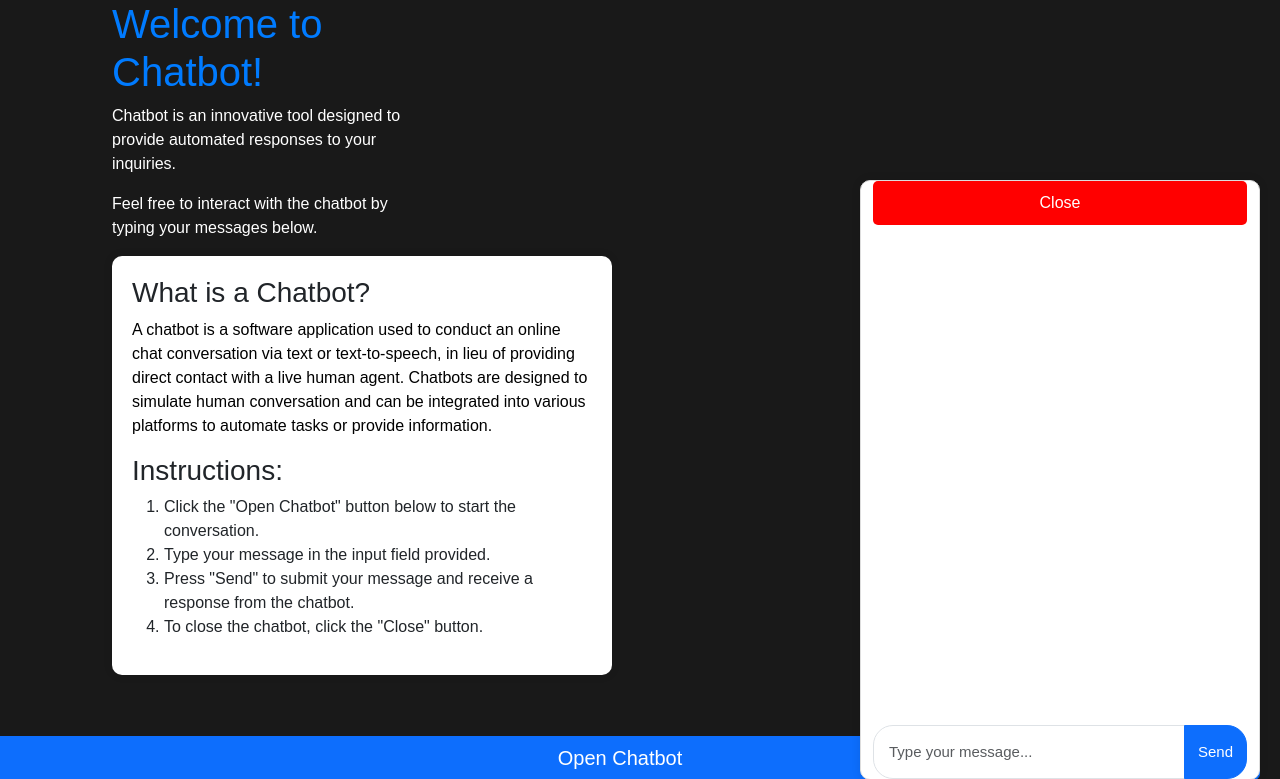
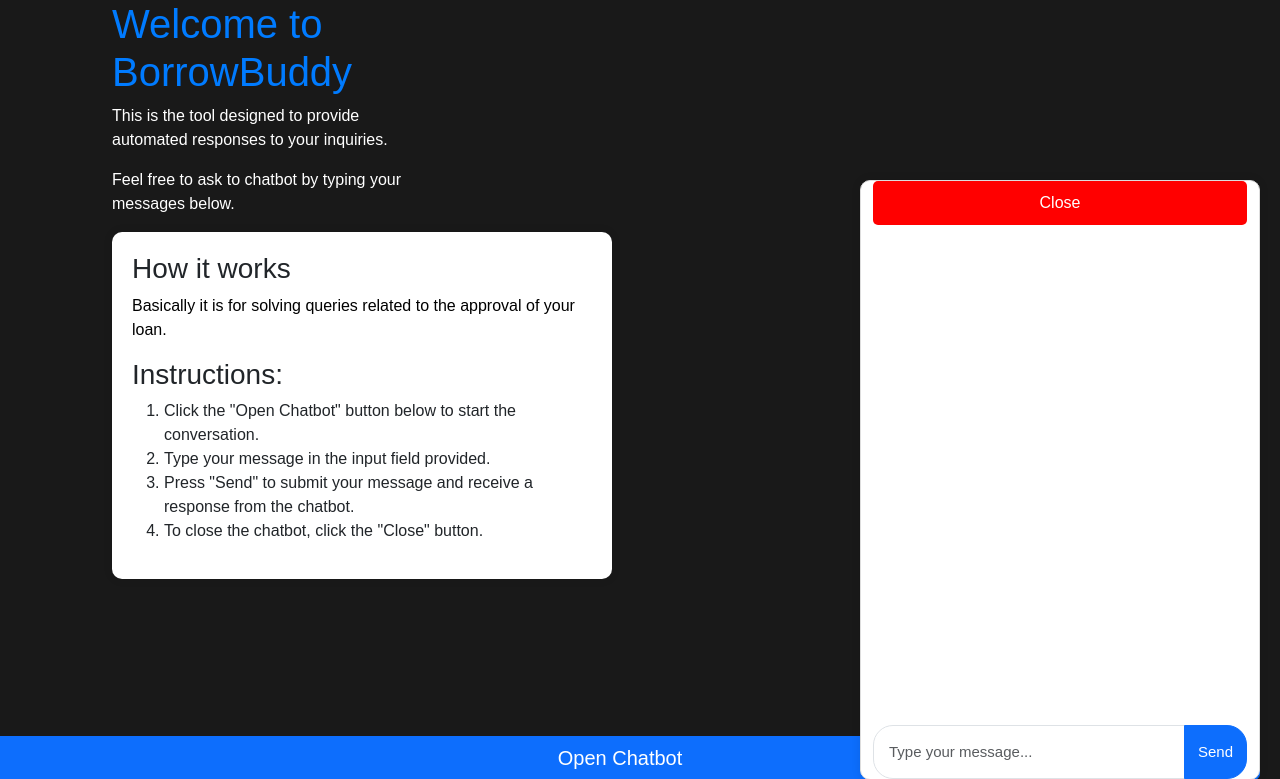
Before and after one commit to shravanbishnoi/SUCoder2024, a Flask app: page /chatbot in a window 1280 px wide. Shown: the top 779 px of the page. Run offline with Flask 3, Linux system fonts and the light colour scheme; parts of the project's set-up code (start-up, migrations or seed data) failed here and were passed over; some libraries are stand-ins or nearby versions.

Commit message:
Update bot.html

```diff
--- a/Hackathon_Loan_project/template/bot.html
+++ b/Hackathon_Loan_project/template/bot.html
@@ -161,14 +161,12 @@
 
   <div class="row" style="width: 500px; margin-left:100px;">
     <div class="col-md-8">
-      <h1>Welcome to Chatbot!</h1>
-      <p>Chatbot is an innovative tool designed to provide automated responses to your inquiries.</p>
-      <p>Feel free to interact with the chatbot by typing your messages below.</p>
+      <h1>Welcome to BorrowBuddy</h1>
+      <p>This is the tool designed to provide automated responses to your inquiries.</p>
+      <p>Feel free to ask to chatbot by typing your messages below.</p>
       <div class="chatbot-info">
-        <h3>What is a Chatbot?</h3>
-        <p class="chatbot-bot">A chatbot is a software application used to conduct an online chat conversation via text or text-to-speech,
-          in lieu of providing direct contact with a live human agent. Chatbots are designed to simulate human
-          conversation and can be integrated into various platforms to automate tasks or provide information.</p>
+        <h3>How it works</h3>
+        <p class="chatbot-bot">Basically it is for solving queries related to the approval of your loan.</p>
         <h3>Instructions:</h3>
         <ol>
           <li>Click the "Open Chatbot" button below to start the conversation.</li>
```
